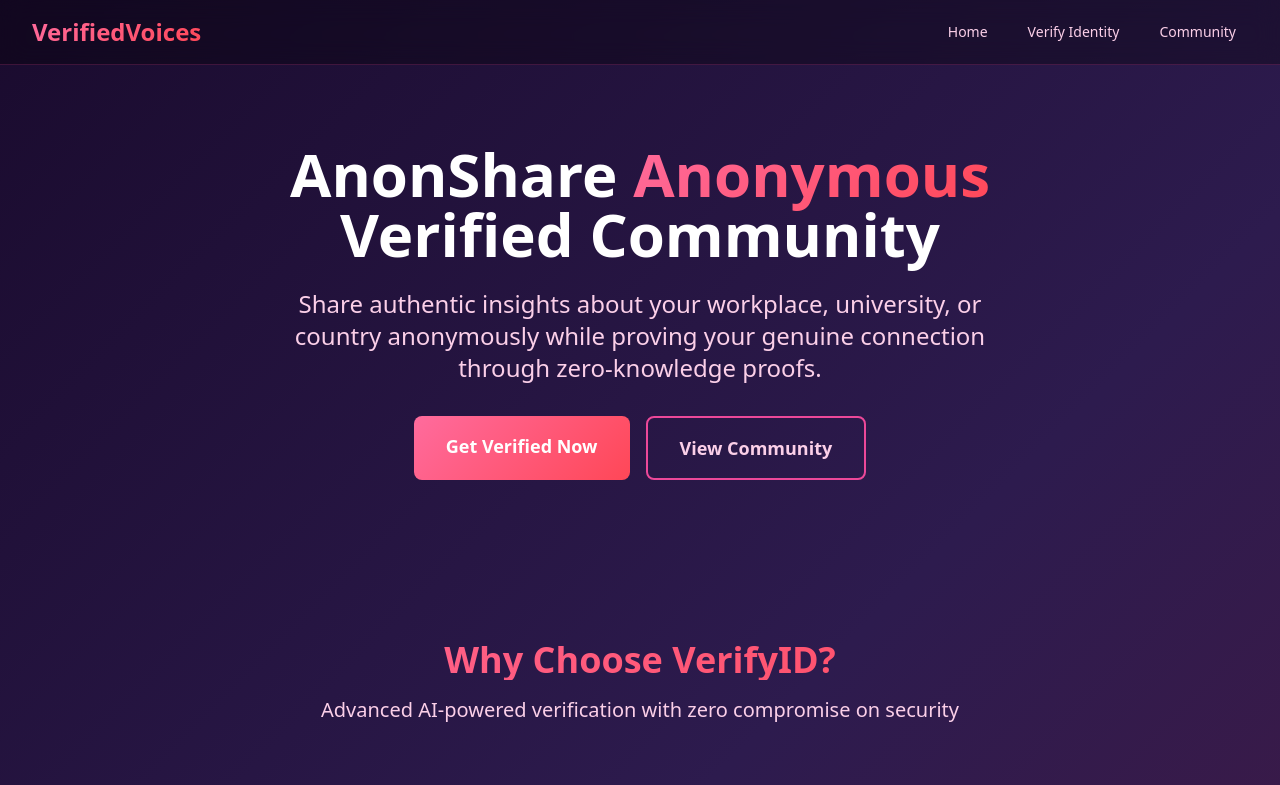
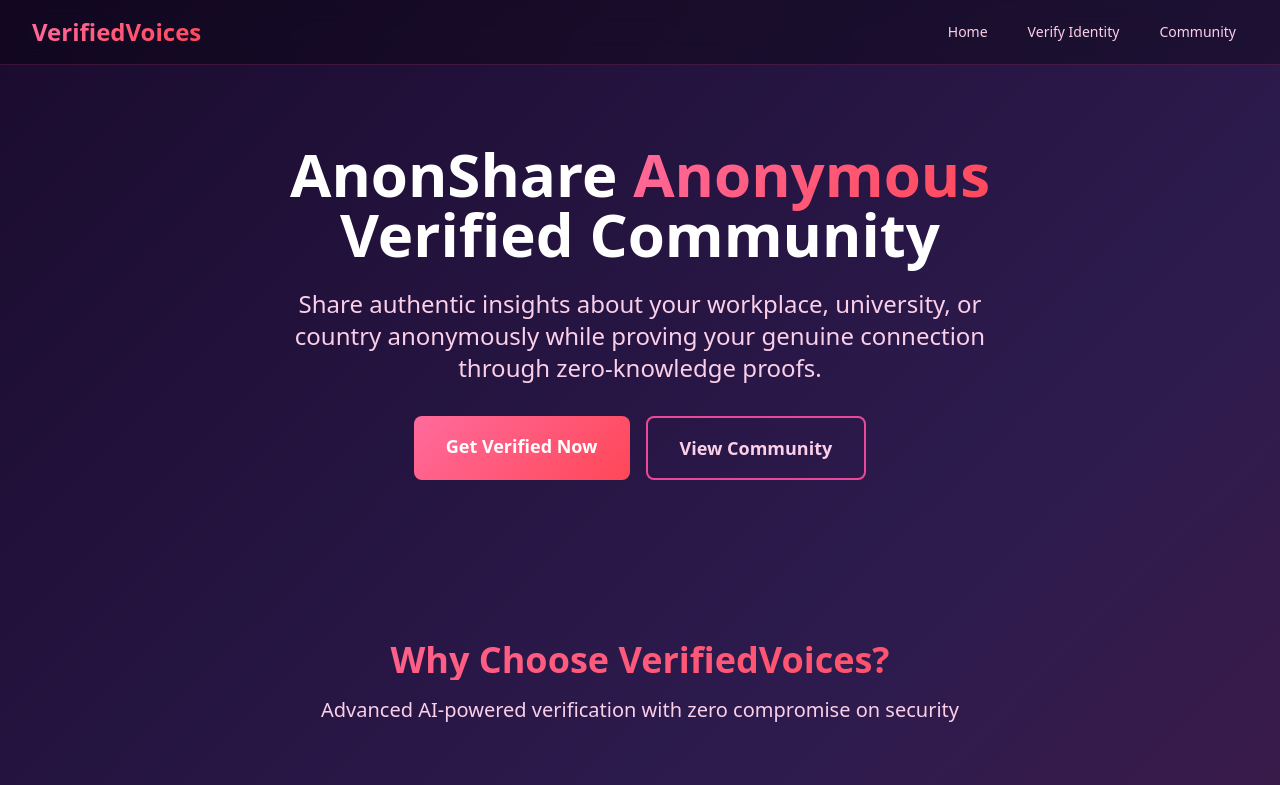
Before and after one commit to Divya4879/AnonShare-Anonymous-Verified-Community, a website: page index.html in a window 1280 px wide. Shown: the top 785 px of the page. Drawn offline with nearby package versions, Linux system fonts and the light colour scheme.

Commit message:
Content correction

```diff
--- a/index.html
+++ b/index.html
@@ -104,7 +104,7 @@
         <!-- Features Section -->
         <section class="max-w-7xl mx-auto px-4 sm:px-6 lg:px-8 py-20" aria-labelledby="features-heading">
             <div class="text-center mb-16">
-                <h2 id="features-heading" class="text-3xl md:text-4xl font-bold text-gradient mb-4">Why Choose VerifyID?</h2>
+                <h2 id="features-heading" class="text-3xl md:text-4xl font-bold text-gradient mb-4">Why Choose VerifiedVoices?</h2>
                 <p class="text-xl text-pink-200">Advanced AI-powered verification with zero compromise on security</p>
             </div>
 
```
